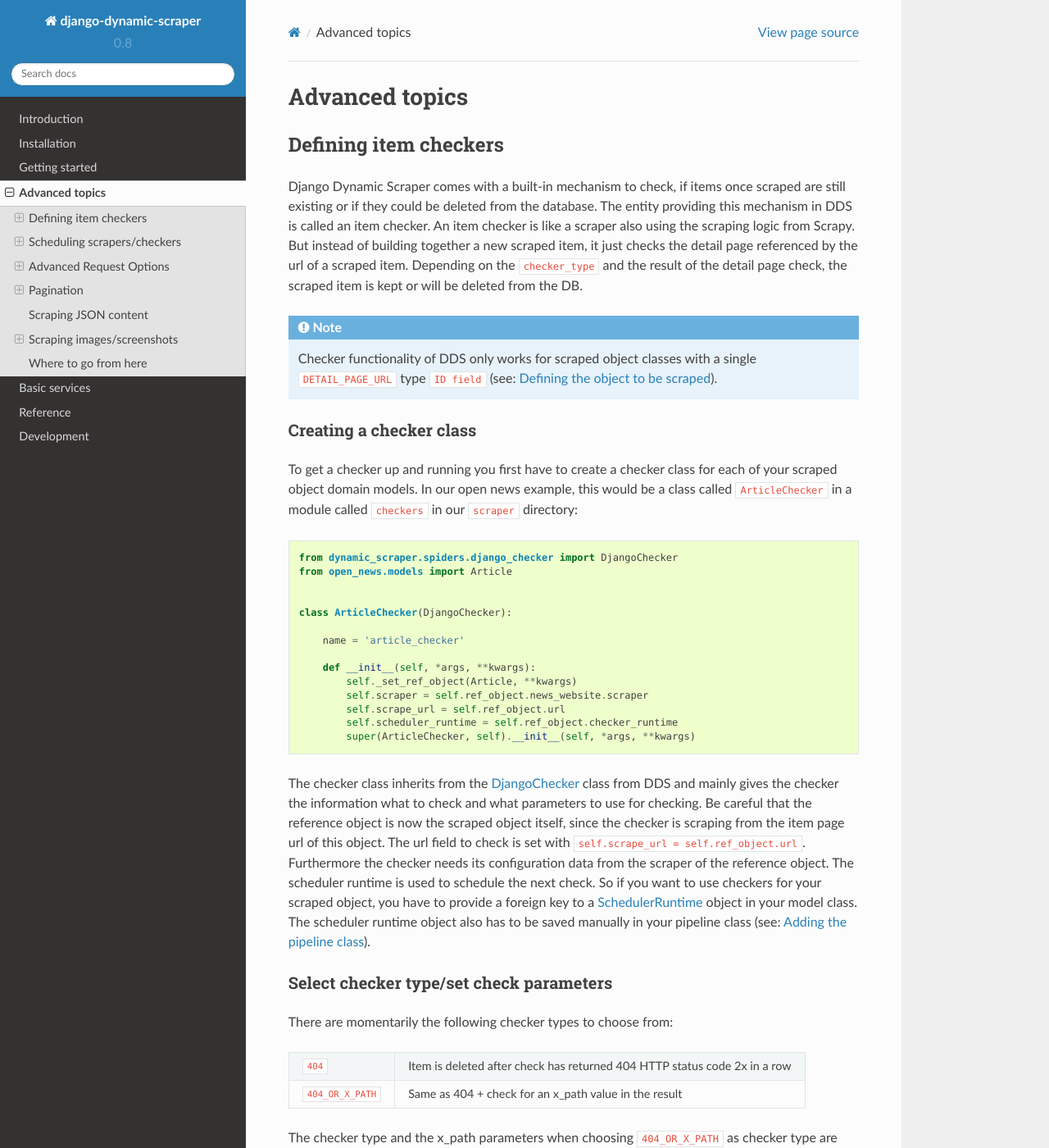
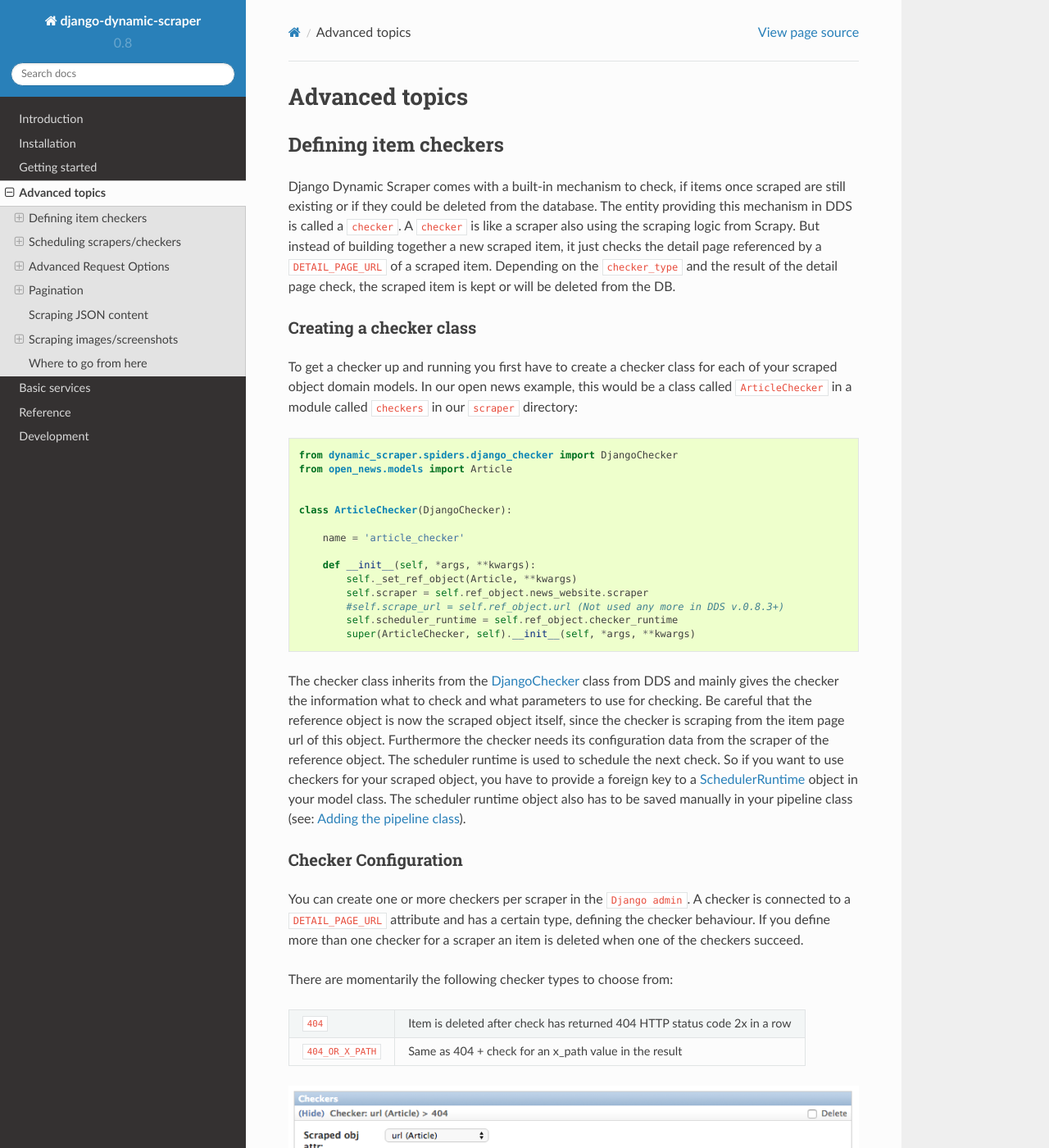
Before and after one commit to dev02019/django-dynamic-scraper, a Sphinx documentation site: the page built from docs/advanced_topics.rst, in a window 1280 px wide and 1400 px high. Shown: the whole window at 82% size. Built offline with Sphinx 7.4.7 and the Read the Docs theme 2.0.0, drawn with Linux system fonts in a browser that asks for light colours; some of the changed text lies outside the part shown.

```diff
--- a/docs/advanced_topics.rst
+++ b/docs/advanced_topics.rst
@@ -10,15 +10,13 @@ Defining item checkers
 ======================
 
 Django Dynamic Scraper comes with a built-in mechanism to check, if items once scraped are still existing
-or if they could be deleted from the database. The entity providing this mechanism in DDS is called an
-item checker. An item checker is like a scraper also using the scraping logic from Scrapy. But instead of
-building together a new scraped item, it just checks the detail page referenced by the url of a scraped item.
-Depending on the ``checker_type`` and the result of the detail page check, the scraped item is kept or
-will be deleted from the DB.
+or if they could be deleted from the database. The entity providing this mechanism in DDS is called a
+``checker``. A ``checker`` is like a scraper also using the scraping logic from Scrapy. But instead of
+building together a new scraped item, it just checks the detail page referenced by a ``DETAIL_PAGE_URL``
+of a scraped item. Depending on the ``checker_type`` and the result of the detail page check, the scraped
+item is kept or will be deleted from the DB.
 
-.. note::
-   Checker functionality of DDS only works for scraped object classes with a single ``DETAIL_PAGE_URL`` type
-   ``ID field`` (see: :ref:`defining_scraped_object_class`).
+.. _creating_checker_class:
 
 Creating a checker class
 ------------------------
@@ -37,30 +35,30 @@ in our ``scraper`` directory::
 	    def __init__(self, *args, **kwargs):
 	        self._set_ref_object(Article, **kwargs)
 	        self.scraper = self.ref_object.news_website.scraper
-	        self.scrape_url = self.ref_object.url
+	        #self.scrape_url = self.ref_object.url (Not used any more in DDS v.0.8.3+)
 	        self.scheduler_runtime = self.ref_object.checker_runtime
 	        super(ArticleChecker, self).__init__(self, *args, **kwargs)
 
 The checker class inherits from the :ref:`django_checker` class from DDS and mainly gives the checker the
 information what to check and what parameters to use for checking. Be careful that the reference object
-is now the scraped object itself, since the checker is scraping from the item page url of this object. The
-url field to check is set with ``self.scrape_url = self.ref_object.url``. Furthermore the checker needs its
-configuration data from the scraper of the reference object. The scheduler runtime is used to schedule the
-next check. So if you want to use checkers for your scraped object, you have to provide a foreign key to
-a :ref:`scheduler_runtime` object in your model class. The scheduler runtime object also has to be saved
-manually in your pipeline class (see: :ref:`adding_pipeline_class`).
+is now the scraped object itself, since the checker is scraping from the item page url of this object.
+Furthermore the checker needs its configuration data from the scraper of the reference object. The scheduler
+runtime is used to schedule the next check. So if you want to use checkers for your scraped object, you have
+to provide a foreign key to a :ref:`scheduler_runtime` object in your model class. The scheduler runtime object
+also has to be saved manually in your pipeline class (see: :ref:`adding_pipeline_class`).
 
-Select checker type/set check parameters
-----------------------------------------
+Checker Configuration
+---------------------
+You can create one or more checkers per scraper in the ``Django admin``. A checker is connected to a
+``DETAIL_PAGE_URL`` attribute and has a certain type, defining the checker behaviour. If you define
+more than one checker for a scraper an item is deleted when one of the checkers succeed.
+
 There are momentarily the following checker types to choose from:
 
 ================= =========================================================================
 ``404``           Item is deleted after check has returned 404 HTTP status code 2x in a row
 ``404_OR_X_PATH`` Same as 404 + check for an x_path value in the result
 ================= =========================================================================
-
-The checker type and the x_path parameters when choosing ``404_OR_X_PATH`` as checker type
-are defined in the Django admin forms of the different scrapers:
 
 .. image:: images/screenshot_django-admin_checker_params.png
 
--- a/docs/development.rst
+++ b/docs/development.rst
@@ -99,6 +99,11 @@ Release Notes
 * More flexible checker concept now being an own ``Checker`` model class and allowing for more than one checker for a
   single scraper. This allows checking for different URLs or xpath conditions.
 * Additional comment fields for ``RequestPageTypes`` and ``Checkers`` in admin for own notes
+* Adopted unit tests to reflect new checker structure
+* ``self.scrape_url = self.ref_object.url`` assignment in checker python class not used any more
+  (see: :ref:`creating_checker_class`), you might directly want to remove this from your project class
+  definition to avoid future confusion
+* Some docs rewriting for Checker creation (see: :ref:`item_checkers`)
 * New migrations ``0011``, ``0012``, run Django ``migrate`` command
 
 **Changes in version 0.8.2-beta** (2015-09-24)
```
Also changed, not shown: docs/images/screenshot_django-admin_checker_params.png, 4 other files.
